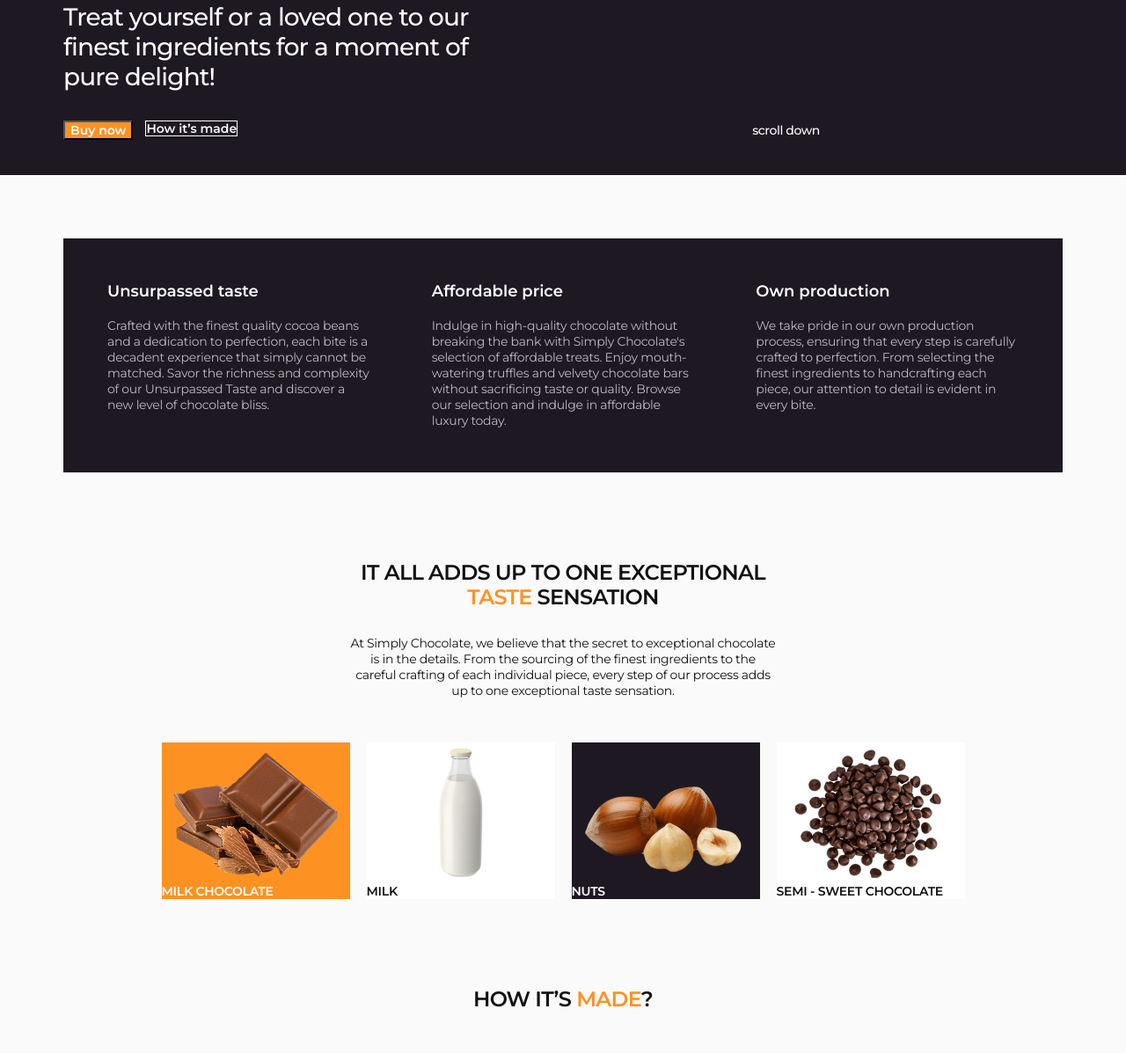
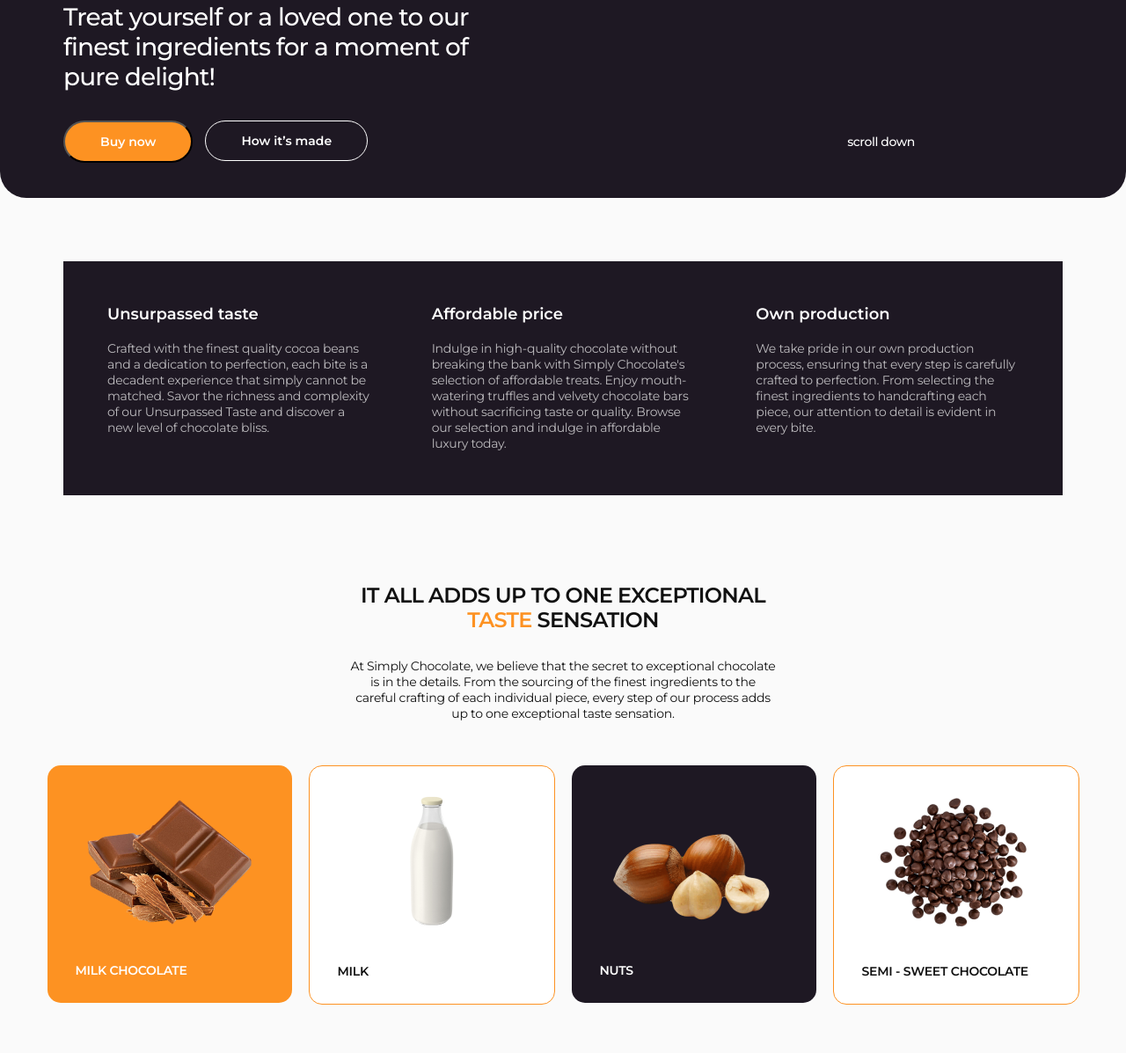
Before and after one commit to marina-sevostian/simply-chocolate-02, a plain HTML site: page index.html in a window 1280 px wide. Shown: the part 456-1653 px from the top of the page at 88% size. Drawn offline with nearby package versions, Linux system fonts and the light colour scheme.

Commit message:
modified css

```diff
--- a/css/styles.css
+++ b/css/styles.css
@@ -102,6 +102,7 @@ button {
 .hero-section {
   background-color: #1e1823;
   padding: 381px 0 40px 0;
+  border-radius: 30px;
 }
 
 .hero-title {
@@ -119,7 +120,7 @@ button {
   align-items: center;
   justify-content: flex-start;
   flex-direction: row;
-  gap: 585px;
+  gap: 545px;
 }
 
 .hero-link-button {
@@ -135,6 +136,8 @@ button {
   font-size: 14px;
   color: #fff;
   background-color: #fd9222;
+  border-radius: 100px;
+  padding: 14px 40px;
 }
 
 .hero-button:hover,
@@ -148,6 +151,8 @@ button {
   font-size: 14px;
   color: #fff;
   border: 1px solid #fff;
+  border-radius: 100px;
+  padding: 14px 40px;
 }
 
 .hero-how-made:hover,
@@ -256,10 +261,17 @@ button {
   flex-direction: row;
   gap: 19px;
 }
-
+.ingredients-text {
+  padding-top: 36px;
+}
+.ingredients-item {
+  border-radius: 15px;
+  padding: 28px 32px 28px;
+}
 .ingredients-item:nth-child(2n) {
   background: #fff;
   color: #111;
+  border: 1px solid #fd9222;
 }
 .ingredients-item:nth-child(4n + 1) {
   background: #fd9222;
```
